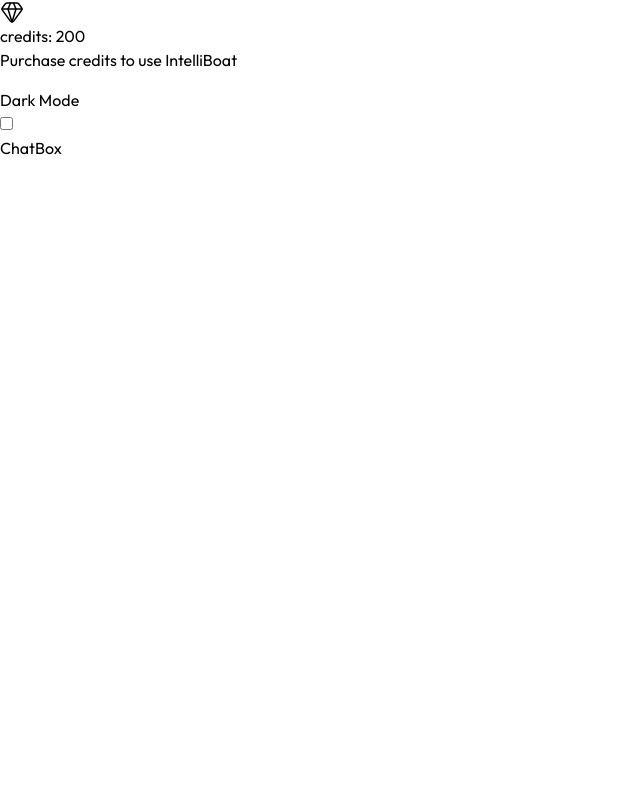
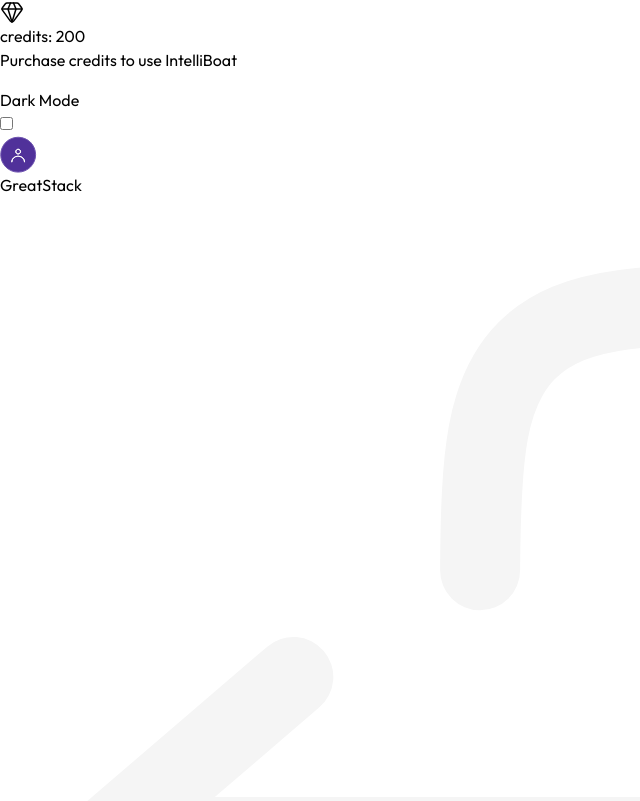
Before and after one commit to kajolsinghme/IntelliBoat, a React (Vite) app in the folder client/: page / in a window 1280 px wide. Shown: the part 4939-5740 px from the top of the page, without its empty margins (0-640 px from the left). Before the commit the page ends 5099 px from the top, so only its background shows below. Built offline with nearby package versions, Linux system fonts and the light colour scheme.

Commit message:
Add user info section with login and logout option

```diff
--- a/client/src/components/Sidebar.jsx
+++ b/client/src/components/Sidebar.jsx
@@ -71,6 +71,13 @@
           <span className='absolute left-1 top-1 w-3 h-3 bg-white rounded-full transition-transform peer-checked:translate-x-4'></span>
         </label>
       </div>
+
+      <div className="flex items-center gap-3 p-3 mt-4 border border-gray-300 dark:border-white/15 rounded-md cursor-pointer group">
+        <img src={assets.user_icon} alt="" className="w-4.5 not-dark:invert" />
+        <p className="flex-1 text-sm dark:text-primary truncate">{user? user.name : "Login your account"}</p>
+        {user && <img src={assets.logout_icon} className="h-5 cursor-pointer hidden not-dark:invert group-hover:block"/>}
+      </div>
+
     </div>
   );
 };
```
